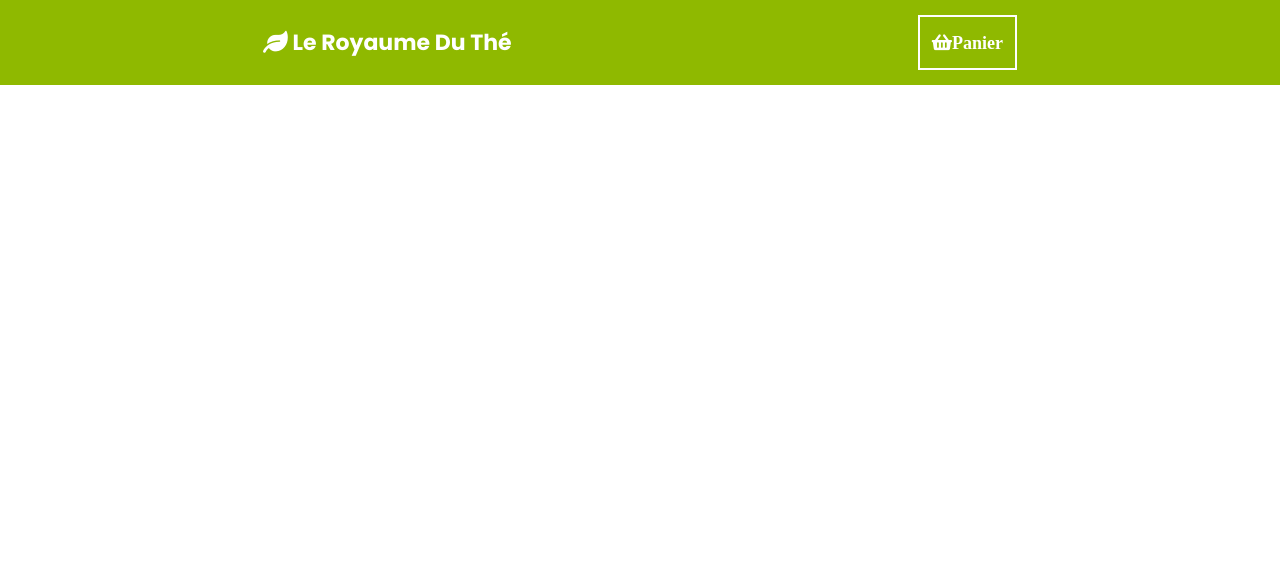
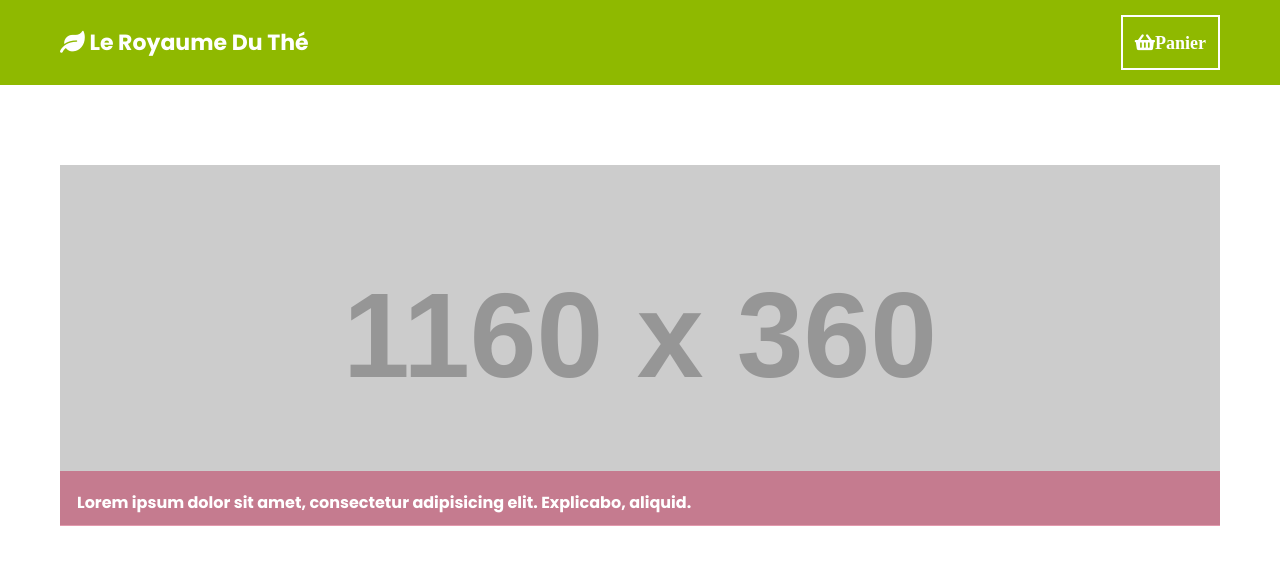
Before and after one commit to sekou11/rayaume-du-the, a plain HTML site: page index.html in a window 1280 px wide. Drawn offline with Linux system fonts and the light colour scheme; placeholder pictures from the web are drawn by us.

Commit message:
Add Section For Main Image

```diff
--- a/index.html
+++ b/index.html
@@ -17,6 +17,14 @@
              <h1> <i class="fas fa-leaf"></i> Le Royaume Du Thé</h1>
              <a href="#"><i class="fas fa-shopping-basket">Panier</i></a>
          </div>
-     </header>
+    </header>
+     <section class="main-images">
+        <img src='http://fakeimg.pl/1160x360?font=lobster' alt=''/>
+        <div>
+            <p>
+                Lorem ipsum dolor sit amet, consectetur adipisicing elit. Explicabo, aliquid.
+            </p>
+        </div>
+     </section>
 </body>
 </html>
--- a/style.css
+++ b/style.css
@@ -2,6 +2,10 @@
     padding: 0;
     margin: 0;
     font-family: 'Poppins',Arial, Helvetica, sans-serif;
+}
+section{
+    width: 1160px;
+    margin: 0 auto;
 }
 header{
     background-color: #8fb900;
@@ -11,6 +15,7 @@ header{
 }
 header h1{
     font-size: 22px;
+    font-weight: bold;
 }
 header a{
     color: #fff;
@@ -18,6 +23,7 @@ header a{
     font-size: 18px;
     padding: 12px;
     border: 2px solid #fff;
+    font-weight: bold;
 
 
 }
@@ -28,7 +34,32 @@ header a:hover{
 header div{
     width: 1160px;
     display: flex;
-    justify-content: space-around;
+    justify-content: space-between;
     align-items: center;
     padding: 15px 0;
 }
+
+.main-images{
+    position: relative;
+    margin-top: 80px;
+}
+
+.main-images div{
+    background-color: rgba(185, 0, 50, 0.4);
+    height: 55px;
+    display: flex;
+    align-items: center;
+
+    position: absolute;
+    bottom: 6px;
+    left: 0px;
+    width: 100%;
+
+
+}
+.main-images p{
+    height: 18px;
+    font-weight: bold;
+    color: #ffff;
+    margin: 0 17px;
+}
```
